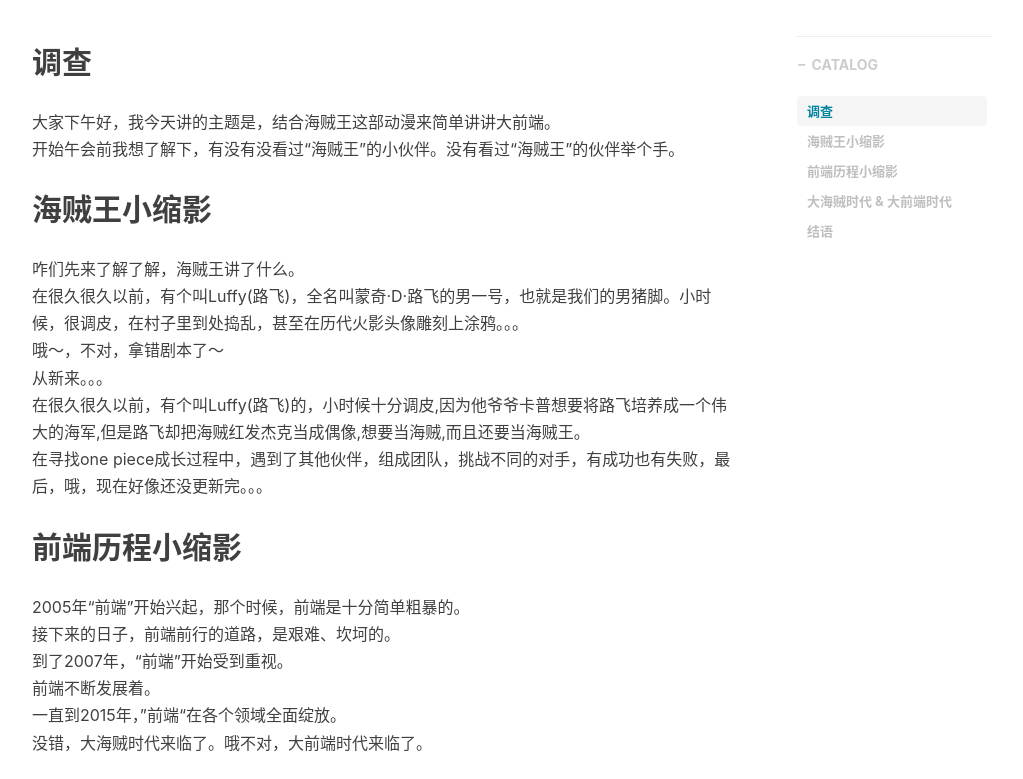
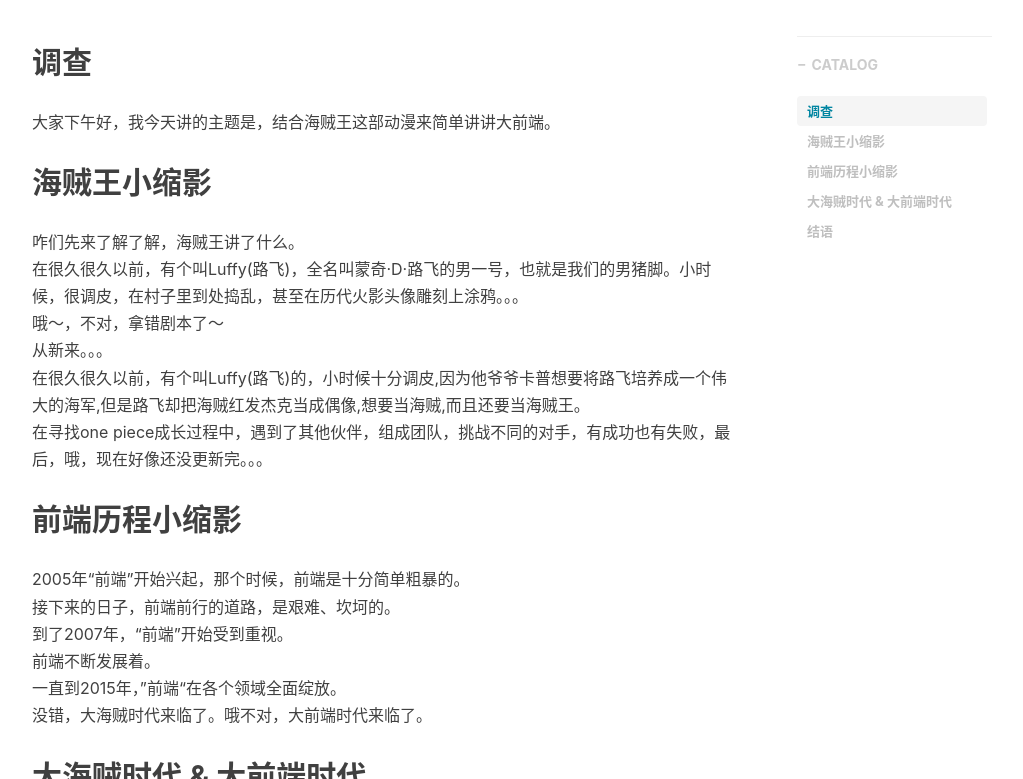
Before and after one commit to 00feng00/00feng00.github.io, a Jekyll site: the page built from _posts/2019-12-16-large_front end.markdown, in a window 1280 px wide and 900 px high, scrolled down 406 px, cut to the strip 121-900 px from the top of the window. Shown: the whole strip, without its empty margins (233-1256 px from the left). Built offline with Jekyll 4.4.1, drawn with Linux system fonts in a browser that asks for light colours; nearby versions of some CDN libraries; comment, search, counter and statistics services are not loaded.

Commit message:
Update 2019-12-16-large_front end.markdown

```diff
--- a/_posts/2019-12-16-large_front end.markdown
+++ b/_posts/2019-12-16-large_front end.markdown
@@ -13,7 +13,6 @@
 
 ## 调查
 大家下午好，我今天讲的主题是，结合海贼王这部动漫来简单讲讲大前端。<br>
-开始午会前我想了解下，有没有没看过“海贼王”的小伙伴。没有看过“海贼王”的伙伴举个手。<br>
 
 ## 海贼王小缩影
 咋们先来了解了解，海贼王讲了什么。<br>
```
